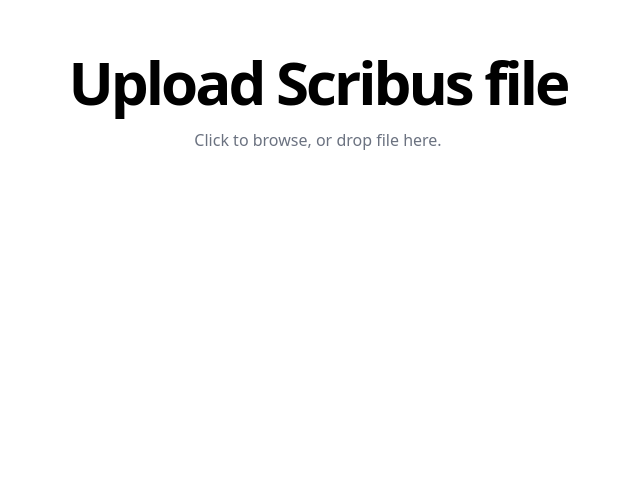
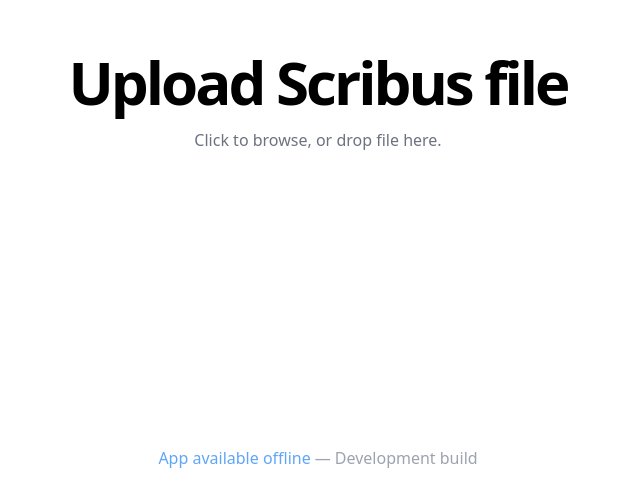
Before and after one commit to studentnewspaper/scribbit, a React (Vite) app: page / in a window 1280 px wide. Shown: the part 298-800 px from the top of the page, without its empty margins (322-962 px from the left). Built offline with nearby package versions, Linux system fonts and the light colour scheme.

Commit message:
Include commit on upload page

```diff
--- a/src/layouts/Upload.tsx
+++ b/src/layouts/Upload.tsx
@@ -8,13 +8,7 @@ export type UploadPageProps = {
 } & HTMLAttributes<HTMLElement>;
 
 export const UploadPage: FC<UploadPageProps> = ({ onDone, ...props }) => {
-  const { needsRefresh, offlineReady, update } = useOffline();
-  useEffect(
-    function refreshIfNeeded() {
-      if (needsRefresh) update();
-    },
-    [needsRefresh]
-  );
+  const { offlineReady } = useOffline();
 
   const { getRootProps, getInputProps, isDragActive } = useDropzone({
     accept: ".sla",
@@ -24,6 +18,12 @@ export const UploadPage: FC<UploadPageProps> = ({ onDone, ...props }) => {
       onDone(files[0]);
     },
   });
+
+  const commit = ((): string | null => {
+    const raw = import.meta.env.VITE_COMMIT;
+    if (raw == null || raw == "undefined") return null;
+    return `Build ${raw.slice(0, 8)}`;
+  })();
 
   return (
     <div
@@ -40,13 +40,14 @@ export const UploadPage: FC<UploadPageProps> = ({ onDone, ...props }) => {
       <div className="mt-2 md:mt-4 text-gray-500">
         Click to browse, or drop file here.
       </div>
-      <div
-        className={clsx(
-          "absolute bottom-8 text-blue-400 transition-all",
-          offlineReady ? "opacity-100" : "opacity-0"
+      <div className="absolute bottom-8 text-gray-400 space-x-1">
+        {!offlineReady && (
+          <>
+            <span className="text-blue-400">App available offline</span>
+            <span>&mdash;</span>
+          </>
         )}
-      >
-        App available offline
+        <span>{commit?.slice(0, 8) ?? "Development build"}</span>
       </div>
     </div>
   );
--- a/src/lib/useOffline.tsx
+++ b/src/lib/useOffline.tsx
@@ -1,17 +1,13 @@
-import React, { createContext, FC, useContext } from "react";
+import React, { createContext, FC, useContext, useState } from "react";
 import { useRegisterSW } from "virtual:pwa-register/react";
 import * as Sentry from "@sentry/react";
 
 type OfflineContextType = {
-  needsRefresh: boolean;
   offlineReady: boolean;
-  update: () => void;
 };
 
 const defaultOfflineContext: OfflineContextType = {
-  needsRefresh: false,
   offlineReady: false,
-  update: () => {},
 };
 
 const OfflineContext = createContext<OfflineContextType>(defaultOfflineContext);
@@ -22,16 +18,19 @@ export function useOffline() {
 
 export const OfflineProvider: FC = ({ children }) => {
   const {
-    needRefresh: [needRefresh],
-    offlineReady: [offlineReady],
-    updateServiceWorker,
+    offlineReady: [offlineReady, setOfflineReady],
   } = useRegisterSW({
     onRegistered: (registration) => {
       if (registration != null) {
         console.log(`Service worker registered`);
+        // Assume that we are now offline ready. Vite PWA only updates offlineReady on the first install, so we'll do this
+        setOfflineReady(true);
       } else {
         console.warn(`Could not register service worker`);
       }
+    },
+    onNeedRefresh: () => {
+      window.location.reload();
     },
     onRegisterError: (err) => {
       console.error(err);
@@ -42,9 +41,7 @@ export const OfflineProvider: FC = ({ children }) => {
   return (
     <OfflineContext.Provider
       value={{
-        needsRefresh: needRefresh,
         offlineReady,
-        update: () => updateServiceWorker(true),
       }}
     >
       {children}
```
